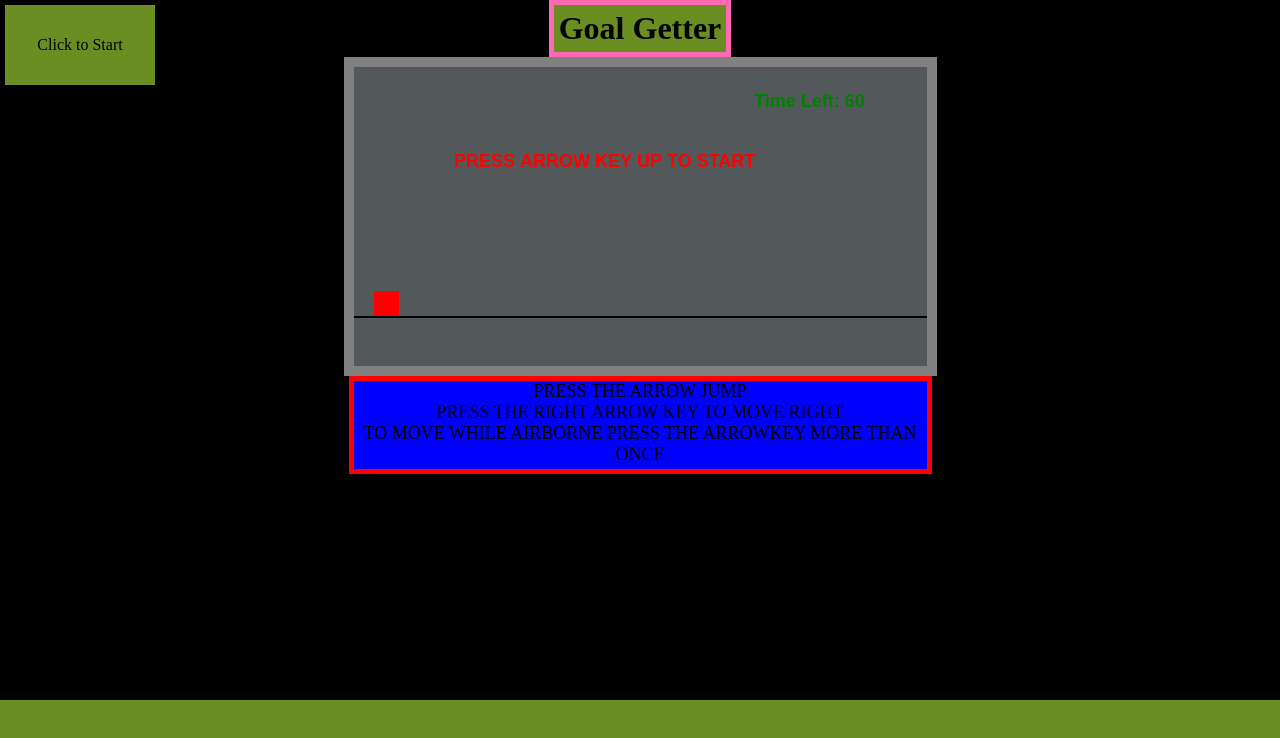
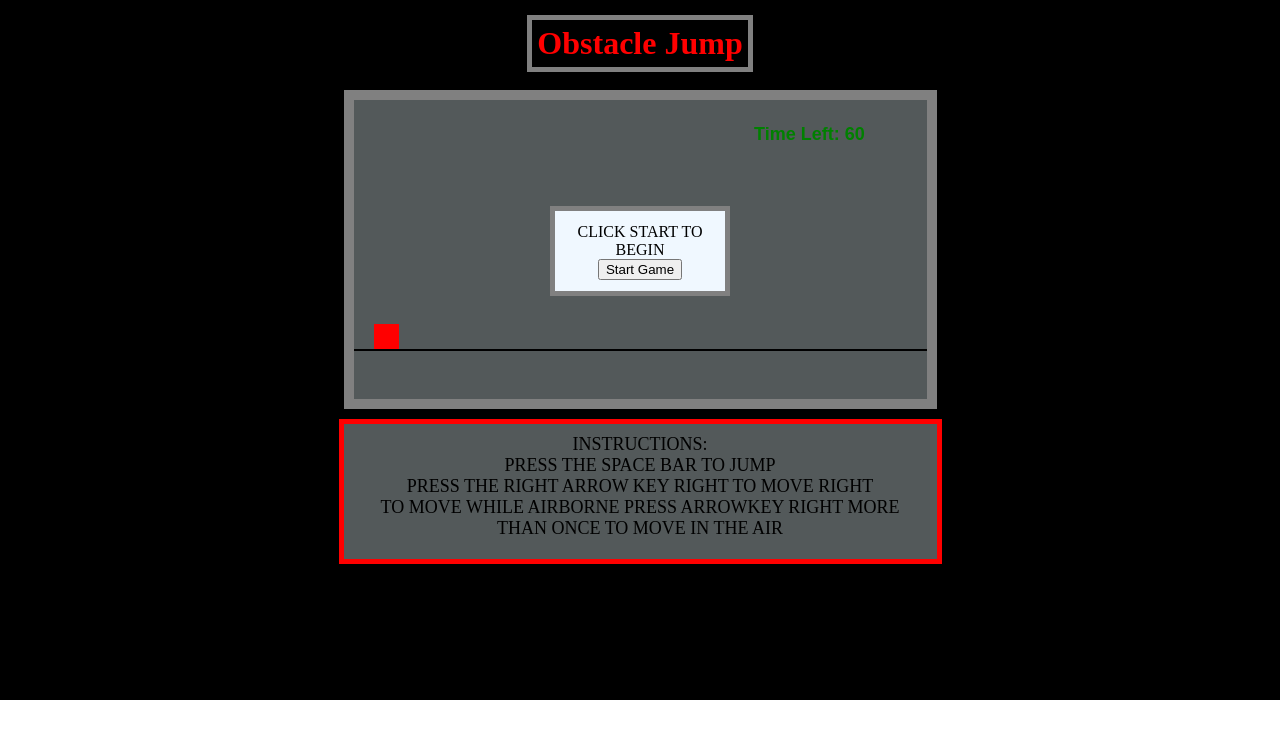
Before and after one commit to awellsbiz/Project-1, a plain HTML site: page html/index.html in a window 1280 px wide. Drawn offline with Linux system fonts and the light colour scheme; files that its build step writes are made by us from their sources; files whose address does not match are found by name.

Commit message:
js and css button update

```diff
--- a/css/style.css
+++ b/css/style.css
@@ -1,5 +1,5 @@
 * {
-    background-color: olivedrab;
+    /* background-color: pink; */
     margin: 0 auto;
 }
 
@@ -10,27 +10,41 @@ body {
 
 }
 #title {
-   border: 5px hotpink solid;
+   border: 5px grey solid;
    padding: 5px;
+   margin: 15px auto;
+   background-color: black;
 
 }
 h1 {
     text-align: center;
+    color: red;
 }
 
-#startScreen {
-    position: absolute;
-    width: 150px;
+#overlay {
+    /* position: relative; */
+    top: 119px;
+    left: 0;
+    width: 170px;
     height: 80px;
-    border: 5px solid black;
+    background-color: aliceblue;
+    border: 5px solid grey;
     display: flex;
     justify-content: center;
     align-items: center;
+    z-index: 1 ;
+
+}
+#button{
+
+}
+#startCard {
+    text-align: center;
+}
+#container, canvas, #overlay {
+    position: relative;
 }
 
-.timer {
-
-}
 
 #container {
     display: flex;
@@ -46,15 +60,18 @@ canvas {
     height: 299px;
     width: 573px;
     display: flex;
+    margin: -87px auto;
 
 
 }
 
 .instructions {
-background-color: blue;
-height: 88px;
+background-color: rgb(83, 89, 90);
+height: 115px;
 width: 573px;
 border: 5px red solid;
 text-align: center;
 font-size: 18px;
+padding: 10px;
+margin: 97px auto;
 }
--- a/html/index.html
+++ b/html/index.html
@@ -11,13 +11,19 @@
 <body>
     <div id="container">
         <div id="title">
-            <h1>Goal Getter</h1>
+            <h1>Obstacle Jump</h1>
         </div>
         <!-- <div id="timer"></div> -->
+        <section id="overlay">
+        <div id="startCard">
+            CLICK START TO BEGIN <br>
+            <button id="button" onclick="animate()"> Start Game</button>
+        </div>
+        </section>
         <canvas id="canvas"></canvas>
-        <div id="startScreen"> Click to Start
-        </div>
-        <div class="instructions">PRESS THE ARROW JUMP </br> PRESS THE RIGHT ARROW KEY TO MOVE RIGHT </br>TO MOVE WHILE AIRBORNE PRESS THE ARROWKEY MORE THAN ONCE</div>
+        <!-- <div id="startScreen"> Click to Start
+        </div> -->
+        <div class="instructions">INSTRUCTIONS: </br>PRESS THE SPACE BAR TO JUMP </br> PRESS THE RIGHT ARROW KEY RIGHT TO MOVE RIGHT </br>TO MOVE WHILE AIRBORNE PRESS ARROWKEY RIGHT MORE THAN ONCE TO MOVE IN THE AIR</div>
     </div>
 
 
--- a/js/script.js
+++ b/js/script.js
@@ -113,17 +113,25 @@ let countDown = setInterval(() => {
 }, 1000)
 
 function startGame (){
-    ctx.fontStyle = "blue"
-    ctx.font = "bold 18px Arial";
-    let message = ctx.fillText("PRESS ARROW KEY UP TO START", 100, 100)
+    // ctx.fontStyle = "blue"
+    // ctx.font = "bold 18px Arial";
+    // let message = ctx.fillText("PRESS ARROW KEY UP TO START", 100, 100)
     if (startTime === 60) {
         cancelAnimationFrame(animationId)
     }
-    let spaceBar = document.addEventListener("keydown", e => {
-        if (e.code === "ArrowUp"){
-            animate()
-        }
-})
+    // button = document.addEventListener("click", e => {
+    //             animate()
+
+//})
+
+button.onclick = function () {
+    animate()
+    if (overlay.style.display !== "none") {
+        overlay.style.display = "none";
+    } else {
+        overlay.style.display = "block";
+    }
+}
 
 }
 
```
